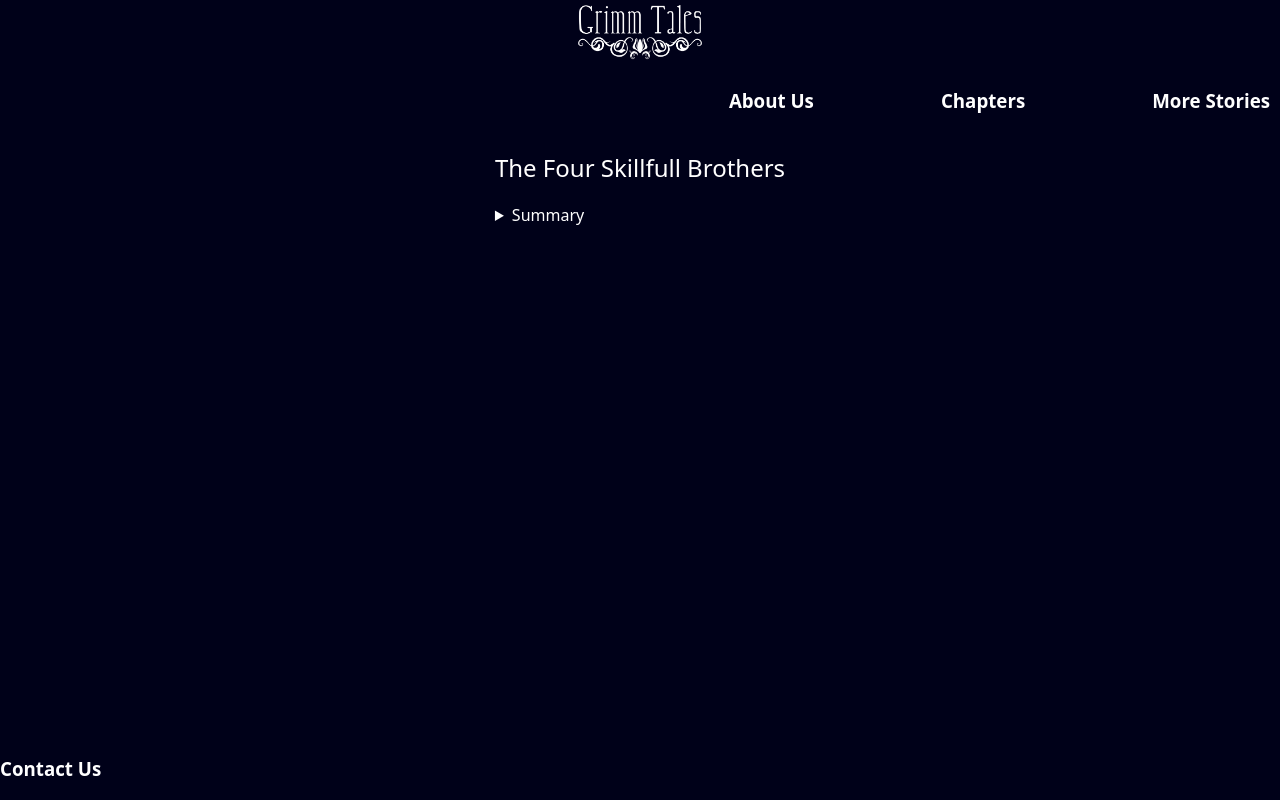
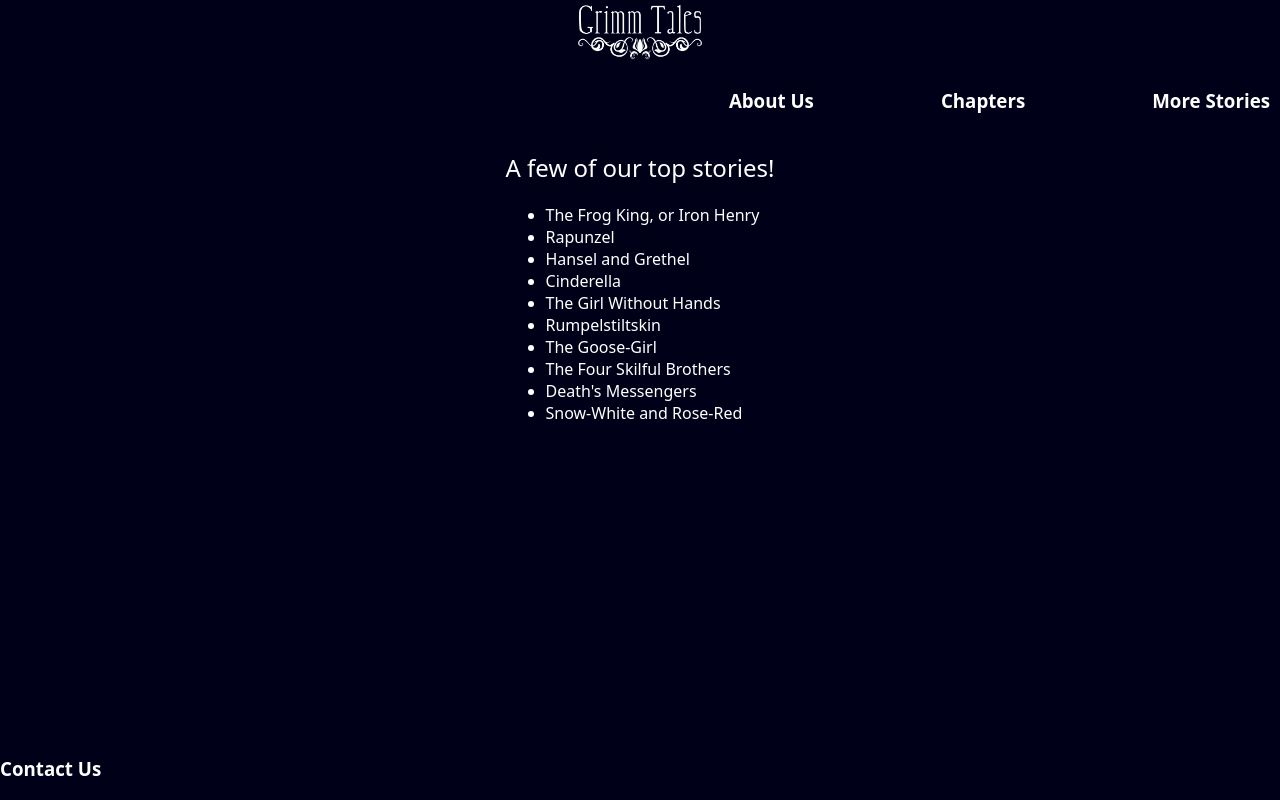
Before and after one commit to aberry520/dribble_design, a plain HTML site: page html/stories.html in a window 1280 px wide. Drawn offline with Linux system fonts and the light colour scheme.

Commit message:
added content to page

```diff
--- a/html/stories.html
+++ b/html/stories.html
@@ -19,13 +19,19 @@
     </header>
     <main>
         <section>
-            <h2 class="title">The Four Skillfull Brothers</h2>
-            <details>
-                <summary>Summary</summary>
-                A poor old father sent his sons out to learn trades. Each one met a man and was persuaded to learn the trade of the man whom he had met. In this manner, the oldest son became a thief, the second an astronomer, the third a huntsman, the fourth a tailor. When they returned, their father put them to the test. He asked his second son how many eggs there were in a nest, high on the tree, and the second son used his telescope to tell him five. Next, the eldest son climbed the tree and stole the eggs without the birds even being aware, and the third son shot all five eggs with one shot. The fourth son sewed both the shattered eggs and the chicks inside them back together, so that when the eldest put the eggs back in the nest, again without the mother bird noticing, they hatched with the only sign being some red thread about their necks.
-                Not long after, the King's Daughter was kidnapped by a Dragon. The brothers set out to rescue her. The astronomer used his telescope to find her, and asked for a ship to reach where she was held captive. The huntsman at first did not dare shoot the dragon, for fear of harming the princess as well. The thief instead stole her away, and they all set out to return to the king. The dragon followed, and this time the huntsman killed him - but when the dragon fell into the ocean, the resulting wave swamped the boat and smashed it to pieces. Finally, the tailor saved them all by sewing the boat back together.
-                The king did not know which man to give his daughter to, because each one had played an essential part in the rescue. He instead gave them a quarter of the kingdom each, and they agreed that that was better than their quarreling.
-            </details>
+            <h2 class="title">A few of our top stories!</h2>
+            <ul>
+                <li><a href="https://www.cs.cmu.edu/~spok/grimmtmp/001.txt">The Frog King, or Iron Henry</a></li>
+                <li><a href="https://www.cs.cmu.edu/~spok/grimmtmp/009.txt">Rapunzel</a></li>
+                <li><a href="https://www.cs.cmu.edu/~spok/grimmtmp/012.txt">Hansel and Grethel</a></li>
+                <li><a href="https://www.cs.cmu.edu/~spok/grimmtmp/016.txt">Cinderella</a></li>
+                <li><a href="https://www.cs.cmu.edu/~spok/grimmtmp/023.txt">The Girl Without Hands</a></li>
+                <li><a href="https://www.cs.cmu.edu/~spok/grimmtmp/044.txt">Rumpelstiltskin</a></li>
+                <li><a href="https://www.cs.cmu.edu/~spok/grimmtmp/066.txt">The Goose-Girl</a></li>
+                <li><a href="https://www.cs.cmu.edu/~spok/grimmtmp/098.txt">The Four Skilful Brothers</a></li>
+                <li><a href="https://www.cs.cmu.edu/~spok/grimmtmp/199.txt">Death's Messengers</a></li>
+                <li><a href="https://www.cs.cmu.edu/~spok/grimmtmp/122.txt">Snow-White and Rose-Red</a></li>
+            </ul>
         </section>
     </main>
     <footer>
```
